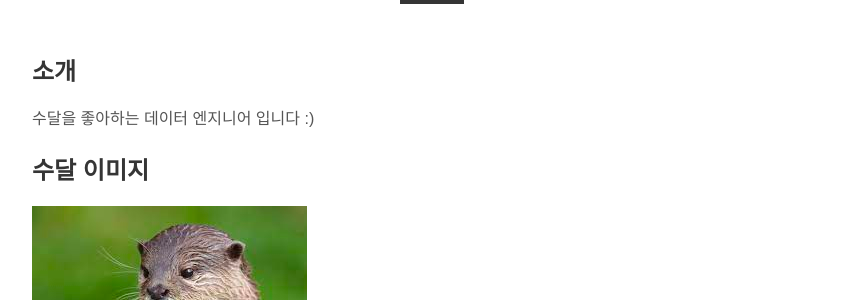
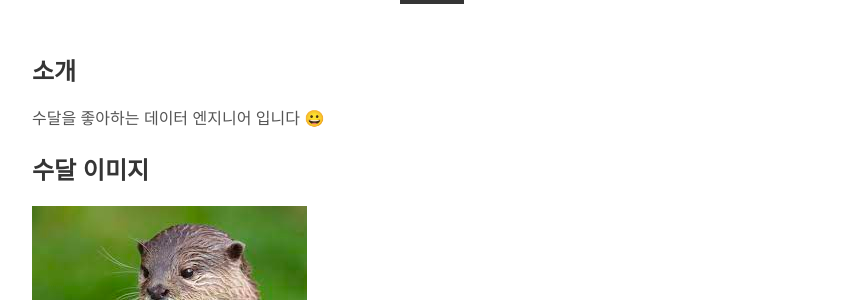
Before and after one commit to daru1027/daru1027.github.io, a Jekyll site: the page built from _pages/about.md, in a window 1280 px wide. Shown: the part 277-577 px from the top of the page, without its empty margins (208-1071 px from the left). Built offline with Jekyll 4.4.1, drawn with Linux system fonts in a browser that asks for light colours.

Commit message:
FIX: post 양식 수정

```diff
--- a/_pages/about.md
+++ b/_pages/about.md
@@ -5,7 +5,7 @@ permalink: /about/
 ---
 
 ## 소개
-수달을 좋아하는 데이터 엔지니어 입니다 :)
+수달을 좋아하는 데이터 엔지니어 입니다 😀
 
 ## 수달 이미지
 ![sudal 1](../images/수달1.png)
```
